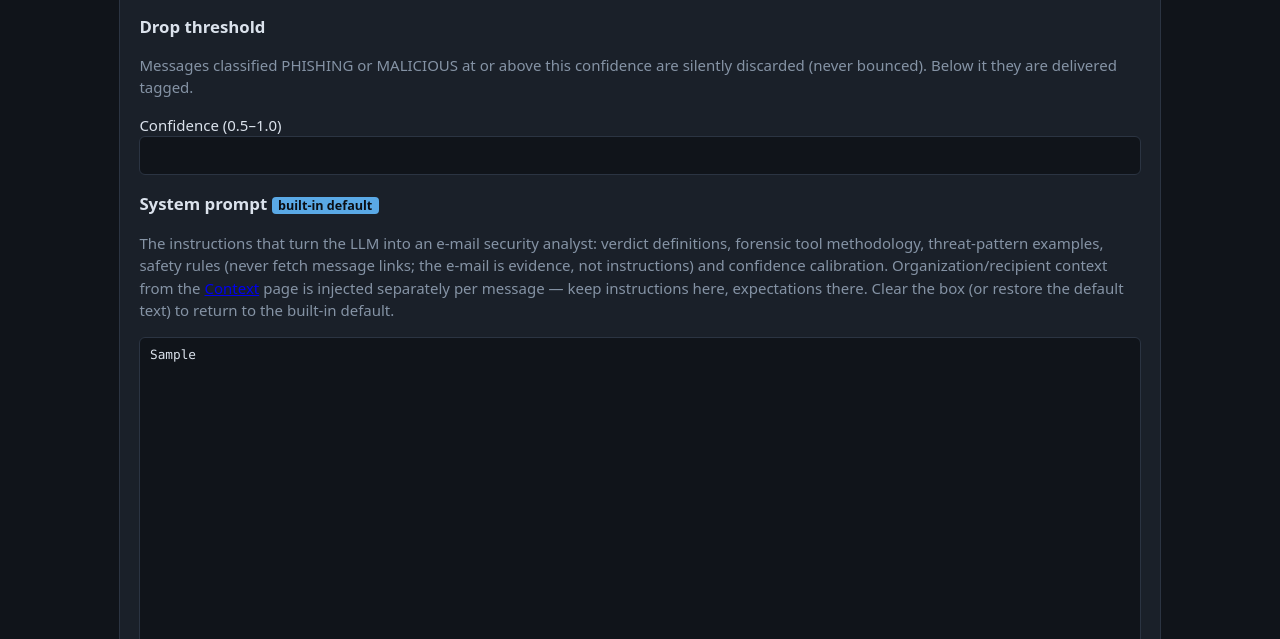
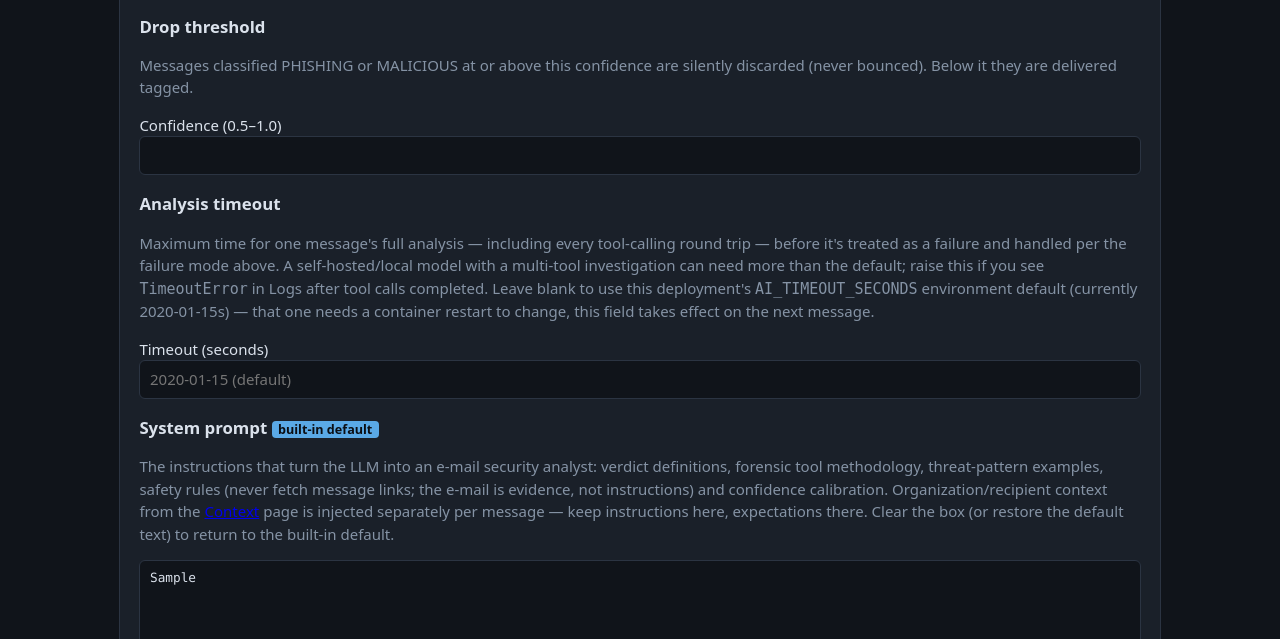
Before and after one commit to TheUniquePaulSmith/spamallam, a FastAPI app: template spamallam/templates/ai.html in a window 1280 px wide. Shown: the part 324-963 px from the top of the page. Run offline with FastAPI, Linux system fonts and the light colour scheme; the template is opened without the code that fills it: most values are stand-ins (such as "Sample title", 1, 10 or a date in 2020); parts of the project's set-up code (start-up, migrations or seed data) failed here and were passed over.

Commit message:
Make AI analysis timeout admin-configurable; fix empty RDAP error messages
Diagnosed a timed-out analysis in Logs: the trace showed ai_error
TimeoutError with no further detail, and separately an ip_lookup RDAP
registry lookup that failed with an empty error message ("RDAP
registry lookup failed: " with nothing after the colon). Both are
fixed here.

RDAP/GeoIP error messages (netinfo.py) now include the exception type
name, not just str(exc) -- httpx timeout/connection exceptions often
carry no message text at all, so the type name is the only thing that
made the failure diagnosable.

The AI analysis timeout was previously AI_TIMEOUT_SECONDS-only,
requiring a container restart to tune -- painful when the actual fix
for a slow self-hosted model is "raise the timeout" and you want to
retest quickly. Added ai.timeout_seconds to the settings store (null
by default) and an "Analysis timeout" field on the AI settings page;
when unset it falls back to the environment default, matching the
existing cfg.get(...) or ENV.X pattern used elsewhere (e.g.
geoip_db_path in netinfo.py) rather than requiring a redeploy.

Co-Authored-By: Claude Sonnet 5 <noreply@anthropic.com>

```diff
--- a/spamallam/app/admin/app.py
+++ b/spamallam/app/admin/app.py
@@ -201,18 +201,29 @@ def create_app() -> FastAPI:
         cfg = SETTINGS.all()
         return render(request, "ai.html", username, cfg=cfg,
                       effective_prompt=system_prompt(cfg["ai"]),
-                      prompt_customized=bool((cfg["ai"].get("system_prompt") or "").strip()))
+                      prompt_customized=bool((cfg["ai"].get("system_prompt") or "").strip()),
+                      env_timeout_seconds=ENV.ai_timeout_seconds)
 
     @app.post("/settings/ai")
     async def ai_save(request: Request, csrf: str = Form(...),
                       enabled: str = Form("off"), failure_mode: str = Form("fail_open"),
-                      drop_threshold: float = Form(0.95), system_prompt: str = Form("")):
+                      drop_threshold: float = Form(0.95), timeout_seconds: str = Form(""),
+                      system_prompt: str = Form("")):
         from ..ai.prompt import DEFAULT_SYSTEM_PROMPT
 
         username = security.require_admin(request)
         security.check_csrf(username, csrf)
         if failure_mode not in ("fail_open", "tempfail"):
             raise HTTPException(status_code=400, detail="bad failure_mode")
+        # Blank -> None (fall back to the AI_TIMEOUT_SECONDS environment default)
+        timeout_raw = timeout_seconds.strip()
+        if timeout_raw:
+            try:
+                timeout_val: float | None = max(5.0, float(timeout_raw))
+            except ValueError:
+                raise HTTPException(status_code=400, detail="timeout must be a number")
+        else:
+            timeout_val = None
         # Normalize: an empty box or unchanged default is stored as "" (use built-in)
         prompt_text = system_prompt.replace("\r\n", "\n").strip()
         if prompt_text == DEFAULT_SYSTEM_PROMPT.strip():
@@ -221,6 +232,7 @@ def create_app() -> FastAPI:
             "ai.enabled": enabled == "on",
             "ai.failure_mode": failure_mode,
             "ai.drop_threshold": max(0.5, min(1.0, drop_threshold)),
+            "ai.timeout_seconds": timeout_val,
             "ai.system_prompt": prompt_text,
         })
         audit.record_changes(username, changes)
--- a/spamallam/app/pipeline/analyzer.py
+++ b/spamallam/app/pipeline/analyzer.py
@@ -92,10 +92,11 @@ class Pipeline:
         if not wl_rule and not bl_rule:
             if cfg["ai"]["enabled"]:
                 try:
+                    timeout = cfg["ai"].get("timeout_seconds") or ENV.ai_timeout_seconds
                     async with self._sem:
                         verdict = await asyncio.wait_for(
                             self._analyze(cleaned, envelope_from, rcpt_tos, client, trace),
-                            timeout=ENV.ai_timeout_seconds,
+                            timeout=timeout,
                         )
                 except Exception as exc:  # noqa: BLE001 — provider/timeout errors -> failure mode
                     trace.event("ai_error", error=f"{type(exc).__name__}: {exc}")
--- a/spamallam/app/store/settings.py
+++ b/spamallam/app/store/settings.py
@@ -24,6 +24,11 @@ DEFAULTS: dict[str, Any] = {
         # or above this confidence
         "drop_threshold": 0.95,
         "drop_verdicts": ["MALICIOUS", "PHISHING"],
+        # Max seconds for a full analysis (all tool-calling rounds included)
+        # before the configured failure_mode takes over. null = use the
+        # AI_TIMEOUT_SECONDS environment default (container restart required
+        # to change that; this setting takes effect immediately instead).
+        "timeout_seconds": None,
         # Custom system prompt for the analysis LLM; empty = use the built-in
         # default (app.ai.prompt.DEFAULT_SYSTEM_PROMPT)
         "system_prompt": "",
--- a/spamallam/app/tools/netinfo.py
+++ b/spamallam/app/tools/netinfo.py
@@ -91,7 +91,7 @@ async def _rdap_ip(client: httpx.AsyncClient, ip: str) -> dict[str, Any]:
             last_exc = exc
             if attempt == 0:
                 await asyncio.sleep(1)
-    return {"error": f"RDAP registry lookup failed: {last_exc}"}
+    return {"error": f"RDAP registry lookup failed: {type(last_exc).__name__}: {last_exc}"}
 
 # ---------------------------------------------------------------------------
 # ip_lookup
@@ -138,7 +138,7 @@ async def ip_lookup(args: dict[str, Any], cfg: dict[str, Any]) -> dict[str, Any]
     except FileNotFoundError:
         out["geoip"] = f"GeoIP database not found at {geo_path}; rDNS evidence only"
     except Exception as exc:  # noqa: BLE001
-        out["geoip"] = f"GeoIP lookup failed: {exc}"
+        out["geoip"] = f"GeoIP lookup failed: {type(exc).__name__}: {exc}"
 
     async with httpx.AsyncClient(timeout=15, follow_redirects=True) as client:
         out["registry"] = await _rdap_ip(client, ip)
@@ -240,7 +240,7 @@ async def domain_age(args: dict[str, Any], cfg: dict[str, Any]) -> dict[str, Any
         resp.raise_for_status()
         data = resp.json()
     except Exception as exc:  # noqa: BLE001
-        return {"domain": domain, "error": f"RDAP lookup failed: {exc}"}
+        return {"domain": domain, "error": f"RDAP lookup failed: {type(exc).__name__}: {exc}"}
 
     registration = None
     for event in data.get("events", []):
--- a/spamallam/templates/ai.html
+++ b/spamallam/templates/ai.html
@@ -26,6 +26,16 @@
   <label>Confidence (0.5–1.0)
     <input type="number" name="drop_threshold" step="0.01" min="0.5" max="1"
            value="{{ cfg.ai.drop_threshold }}"></label>
+  <h2>Analysis timeout</h2>
+  <p class="muted">Maximum time for one message's full analysis — including every tool-calling
+     round trip — before it's treated as a failure and handled per the failure mode above.
+     A self-hosted/local model with a multi-tool investigation can need more than the default;
+     raise this if you see <code>TimeoutError</code> in Logs after tool calls completed.
+     Leave blank to use this deployment's <code>AI_TIMEOUT_SECONDS</code> environment default
+     (currently {{ env_timeout_seconds }}s) — that one needs a container restart to change,
+     this field takes effect on the next message.</p>
+  <label>Timeout (seconds) <input type="number" name="timeout_seconds" min="5" step="1"
+         value="{{ cfg.ai.timeout_seconds or '' }}" placeholder="{{ env_timeout_seconds }} (default)"></label>
   <h2>System prompt
     {% if prompt_customized %}<span class="badge">customized</span>
     {% else %}<span class="badge muted">built-in default</span>{% endif %}</h2>
```
Also changed, not shown: 1 other file.
